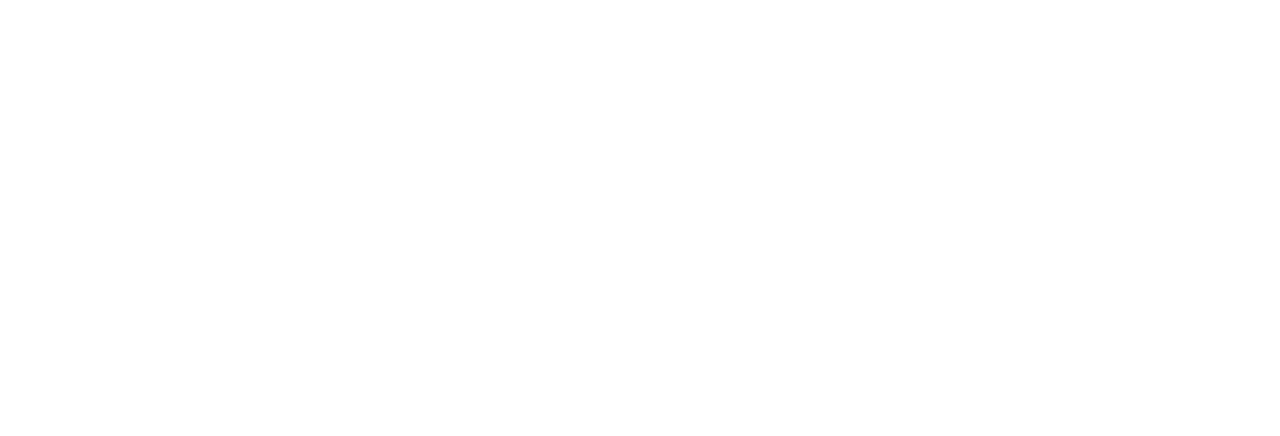
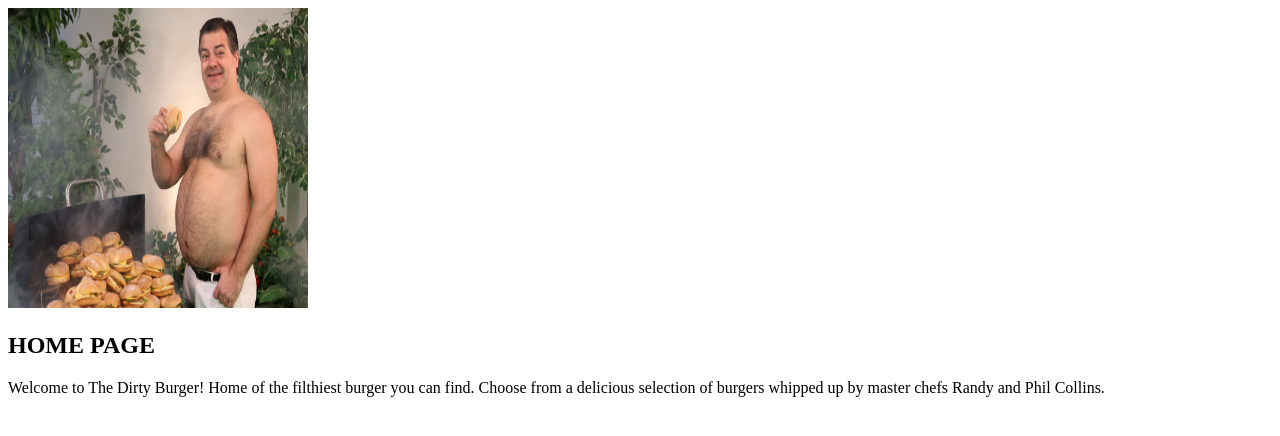
Before and after one commit to luhook04/restaurant-page, a plain HTML site: page index.html in a window 1280 px wide. Drawn offline with Linux system fonts and the light colour scheme.

Commit message:
created the render homepage module

```diff
--- a/main.js
+++ b/main.js
@@ -1 +1 @@
-alert("boner");
+(()=>{"use strict";!function(){const e=document.querySelector("#content"),t=document.createElement("div");t.innerHTML='<img src="./imgs/randy.jpeg" alt="Randy" width="300px" height="300px">\n\t\t<h2>HOME PAGE</h2>\n\t\t<p>Welcome to The Dirty Burger! Home of the filthiest burger you can find. Choose from a delicious selection of burgers whipped up by master chefs Randy and Phil Collins.</p>',e.appendChild(t)}()()})();
```
Also changed, not shown: index.html (+1 -0 lines), imgs/randy.jpeg (added), 1 other file.
